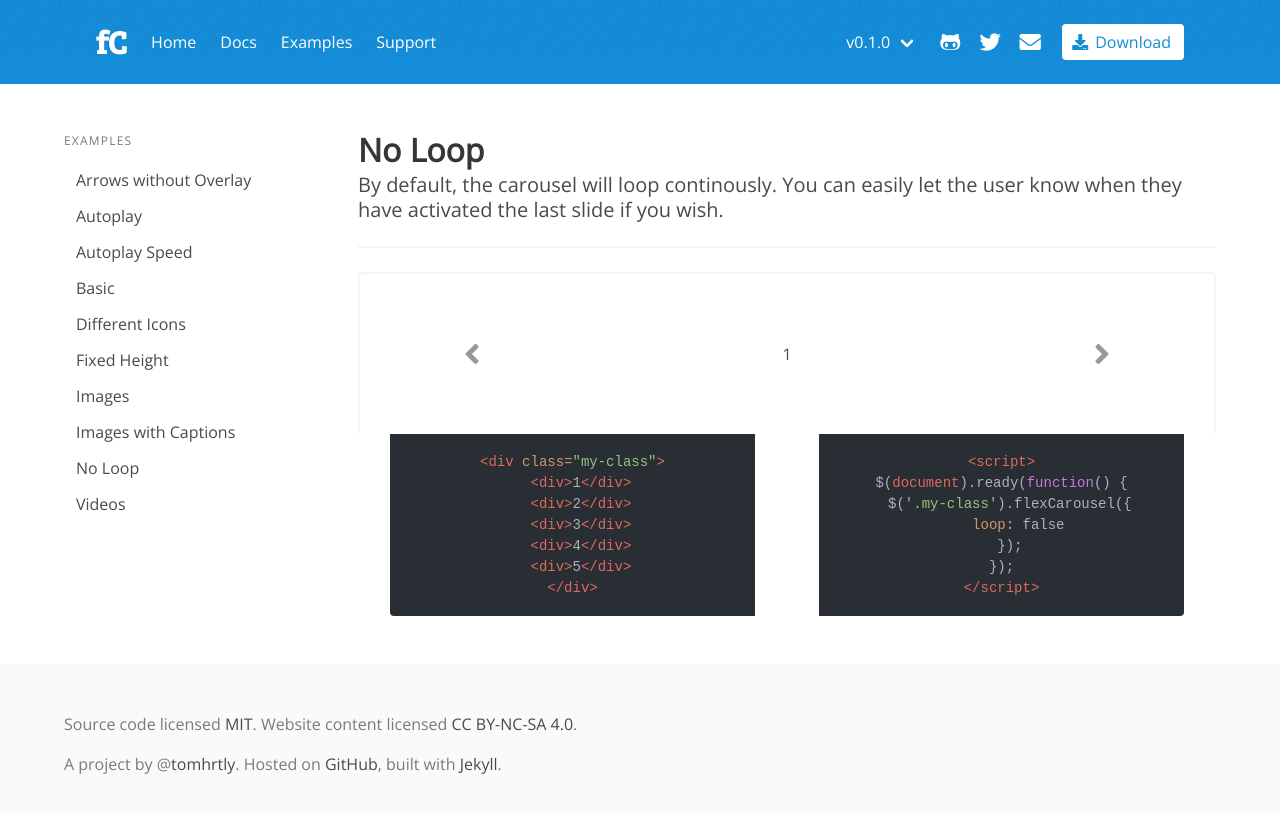
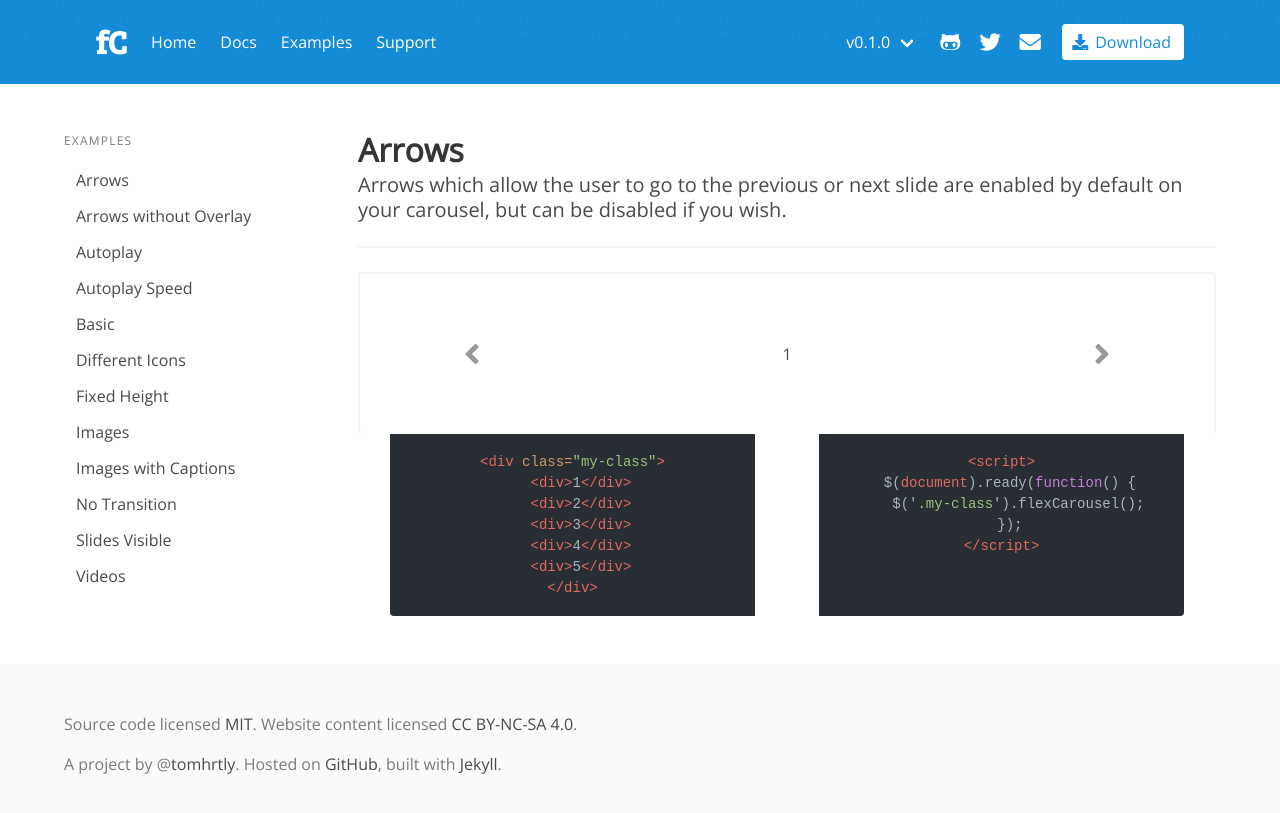
Before and after one commit to tomhrtly/flexCarousel.js, a Jekyll site: the page built from docs/docs/0.1.0/examples/arrows.html, in a window 1280 px wide. Shown: the top 813 px of the page. Built offline with Jekyll 4.4.1, drawn with Linux system fonts in a browser that asks for light colours; nearby versions of some CDN libraries.

Commit message:
Improve carousel examples

```diff
--- a/docs/_layouts/example.html
+++ b/docs/_layouts/example.html
@@ -16,6 +16,7 @@
             <aside class="menu">
               <p class="menu-label">Examples</p>
               <ul class="menu-list">
+                <li><a href="{{ site.url }}/docs/{{ site.version }}/examples/arrows/">Arrows</a></li>
                 <li><a href="{{ site.url }}/docs/{{ site.version }}/examples/arrows-without-overlay/">Arrows without Overlay</a></li>
                 <li><a href="{{ site.url }}/docs/{{ site.version }}/examples/autoplay/">Autoplay</a></li>
                 <li><a href="{{ site.url }}/docs/{{ site.version }}/examples/autoplay-speed/">Autoplay Speed</a></li>
@@ -24,7 +25,8 @@
                 <li><a href="{{ site.url }}/docs/{{ site.version }}/examples/fixed-height/">Fixed Height</a></li>
                 <li><a href="{{ site.url }}/docs/{{ site.version }}/examples/images/">Images</a></li>
                 <li><a href="{{ site.url }}/docs/{{ site.version }}/examples/images-with-captions/">Images with Captions</a></li>
-                <li><a href="{{ site.url }}/docs/{{ site.version }}/examples/no-loop/">No Loop</a></li>
+                <li><a href="{{ site.url }}/docs/{{ site.version }}/examples/no-transition/">No Transition</a></li>
+                <li><a href="{{ site.url }}/docs/{{ site.version }}/examples/slides-visible/">Slides Visible</a></li>
                 <li><a href="{{ site.url }}/docs/{{ site.version }}/examples/videos/">Videos</a></li>
               </ul>
             </aside>
--- a/docs/docs/0.1.0/examples/no-loop.html
+++ b/docs/docs/0.1.0/examples/arrows.html
@@ -1,6 +1,6 @@
 ---
-title: No Loop
-subtitle: By default, the carousel will loop continously. You can easily let the user know when they have activated the last slide if you wish.
+title: Arrows
+subtitle: Arrows which allow the user to go to the previous or next slide are enabled by default on your carousel, but can be disabled if you wish.
 layout: example
 ---
 
@@ -15,11 +15,9 @@ layout: example
 {% endcapture %}
 {% capture js %}
 <script>
-$(document).ready(function() {
-  $('.my-class').flexCarousel({
-    loop: false
+  $(document).ready(function() {
+    $('.my-class').flexCarousel();
   });
-});
 </script>
 {% endcapture %}
 
```
Also changed, not shown: docs/docs/0.1.0/examples/no-transition.html (added, +27 -0 lines), docs/docs/0.1.0/examples/slides-visible.html (added, +28 -0 lines), docs/docs/0.1.0/options.html (+9 -9 lines).
